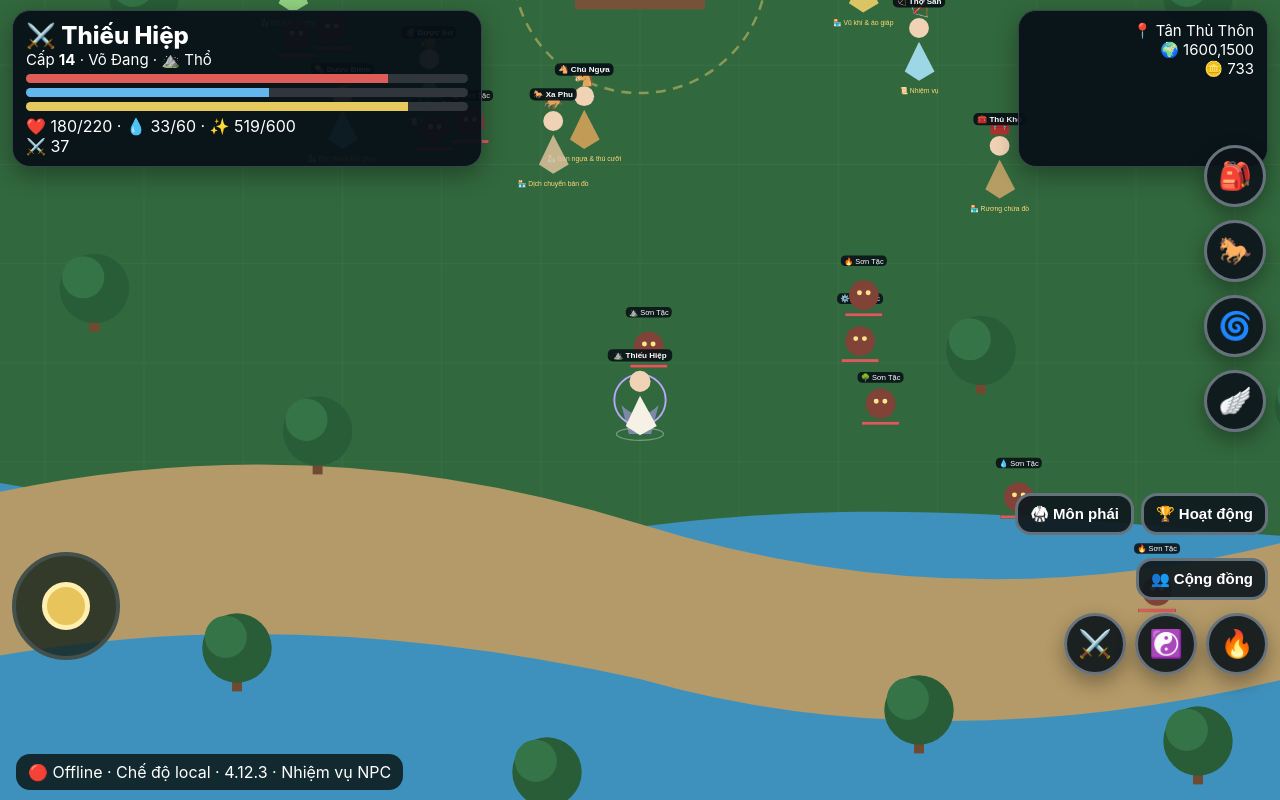
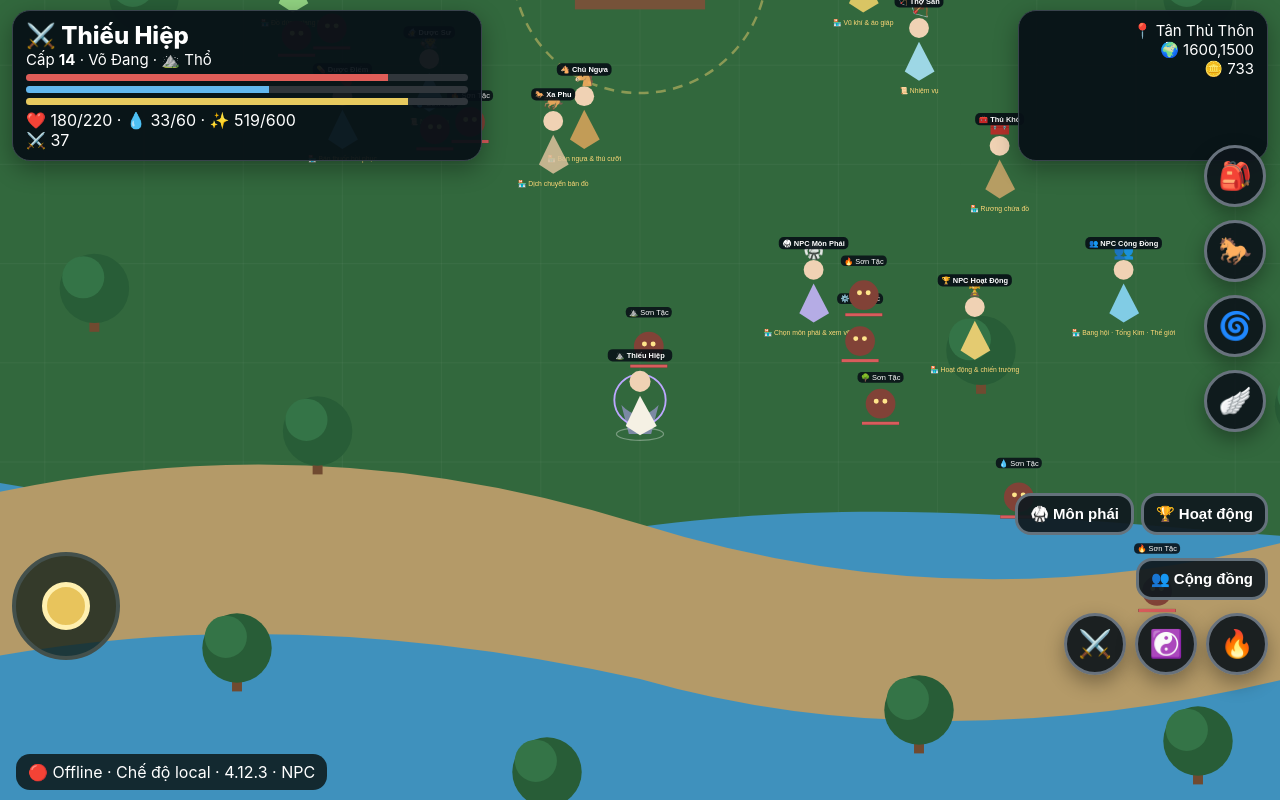
Before and after one commit to tuankjet2401-sudo/-kiem-hiep-mobi, a website: page index.html in a window 1280 px wide. Drawn offline with Linux system fonts and the light colour scheme.

Commit message:
Refine HUD styles and add NPC service options
Adjusted HUD styles for better visual consistency and added new NPC services.

```diff
--- a/index.html
+++ b/index.html
@@ -13,7 +13,7 @@ html,body{margin:0;width:100%;height:100%;overflow:hidden;background:#17351f;fon
 #game,canvas{position:fixed;inset:0;width:100%;height:100%}canvas{display:block}
 .hud{position:absolute;z-index:5;top:max(10px,env(safe-area-inset-top));left:12px;right:12px;display:flex;justify-content:space-between;gap:8px;pointer-events:none}
 .box{background:#071016ee;color:#fff;border:1px solid #39434d;border-radius:18px;padding:10px 13px;box-shadow:0 8px 25px #0005}
-#stats{width:470px;max-width:62vw}.name{font-size:24px;font-weight:800}.sub{font-size:15px}.bar{height:9px;background:#30363b;border-radius:9px;margin:5px 0;overflow:hidden}.hp{height:100%;background:#df5d58}.mp{height:100%;background:#62b7ed}.xp{height:100%;background:#e7ca5e}
+#stats{width:470px;max-width:62vw}.name{font-size:24px;font-weight:800}.sub{font-size:15px}.bar{height:7px;background:#30363b;border-radius:9px;margin:5px 0;overflow:hidden}.hp{height:100%;background:#df5d58}.mp{height:100%;background:#62b7ed}.xp{height:100%;background:#e7ca5e}
 #town{width:250px;max-width:31vw;text-align:right;font-size:15px}
 .btn{position:absolute;z-index:10;width:62px;height:62px;border-radius:50%;border:3px solid #68727d;background:#0d141be8;color:#fff;font-size:27px;display:flex;align-items:center;justify-content:center;box-shadow:0 8px 20px #0005}
 #bag{right:14px;top:145px}.travel{right:14px}.mount{top:220px}.tele{top:295px}.cape{top:370px}.on{box-shadow:0 0 0 3px #f3d46b,0 8px 20px #0005}
@@ -172,7 +172,10 @@ const npcs=[
   {id:"taphoa",name:"Tạp Hóa",icon:"🛒",x:1040,y:820,title:"Đồ dùng giang hồ",color:"#9fe28c",service:"general",quests:[]},
   {id:"vukhi",name:"Thợ Rèn",icon:"⚒️",x:1960,y:820,title:"Vũ khí & áo giáp",color:"#f3d46b",service:"weapon",quests:[]},
   {id:"xaphu",name:"Xa Phu",icon:"🐎",x:1460,y:1080,title:"Dịch chuyển bản đồ",color:"#d9c09b",service:"teleport",quests:[]},
-  {id:"ruong",name:"Thủ Khố",icon:"🧰",x:2180,y:1120,title:"Rương chứa đồ",color:"#caa56a",service:"storage",quests:[]}
+  {id:"ruong",name:"Thủ Khố",icon:"🧰",x:2180,y:1120,title:"Rương chứa đồ",color:"#caa56a",service:"storage",quests:[]},
+  {id:"npcMonPhai",name:"NPC Môn Phái",icon:"🥋",x:1880,y:1320,title:"Chọn môn phái & xem võ học",color:"#c9b7ff",service:"class",quests:[]},
+  {id:"npcHoatDong",name:"NPC Hoạt Động",icon:"🏆",x:2140,y:1380,title:"Hoạt động & chiến trường",color:"#ffd978",service:"activity",quests:[]},
+  {id:"npcCongDong",name:"NPC Cộng Đồng",icon:"👥",x:2380,y:1320,title:"Bang hội · Tống Kim · Thế giới",color:"#8ddcff",service:"community",quests:[]}
 ];
 let horseOwned=false;
 let bank=[];
@@ -229,6 +232,9 @@ function claimQuest(id){
 
 function openService(npc){
   activeNpc=npc;
+  if(npc.service==="class"){openClassModal();return}
+  if(npc.service==="activity"){openActivity();return}
+  if(npc.service==="community"){openCommunity();return}
   const title=document.getElementById("serviceTitle");
   const body=document.getElementById("serviceBody");
   title.textContent=npc.icon+" "+npc.name;
@@ -379,7 +385,7 @@ function nearestNpc(max=125){
 function checkNpcHint(){
   const n=nearestNpc(150),hint=document.getElementById("npcHint");
   if(n){
-    hint.textContent=n.service?`💬 ${n.icon} ${n.name} · Chạm để giao dịch`:`💬 ${n.icon} ${n.name} · Chạm để nhận nhiệm vụ`;
+    hint.textContent=(n.service==="class"||n.service==="activity"||n.service==="community")?`💬 ${n.icon} ${n.name} · Chạm để mở`:(n.service?`💬 ${n.icon} ${n.name} · Chạm để giao dịch`:`💬 ${n.icon} ${n.name} · Chạm để nhận nhiệm vụ`);
     hint.style.display="block";
   }else hint.style.display="none";
 }
@@ -396,7 +402,7 @@ function drawNpc(n){
   x.moveTo(n.x-23,n.y+40);x.lineTo(n.x,n.y-8);x.lineTo(n.x+25,n.y+40);x.lineTo(n.x,n.y+55);x.closePath();x.fill();
   x.font="27px sans-serif";x.textAlign="center";x.fillText(n.icon,n.x,n.y-52);
   const label=`${n.icon} ${n.name}`;
-  x.font="bold 13px sans-serif";
+  x.font="bold 12px sans-serif";
   const tw=x.measureText(label).width+12;
   x.fillStyle="#071016e8";x.beginPath();x.roundRect(n.x-tw/2,n.y-83,tw,20,8);x.fill();
   x.fillStyle="#fff";x.fillText(label,n.x,n.y-69);
@@ -475,7 +481,7 @@ if(mounted){x.font="38px sans-serif";x.fillText("🐎",P.x,P.y+30)}x.strokeStyle
 x.beginPath();x.ellipse(P.x,P.y+55,38,10,0,0,Math.PI*2);x.stroke();
 drawPlayer(P.x,P.y);x.fillStyle="#071016dd";
 x.beginPath();x.roundRect(P.x-52,P.y-82,104,20,8);x.fill();
-x.fillStyle="#fff";x.font="bold 13px sans-serif";
+x.fillStyle="#fff";x.font="bold 12px sans-serif";
 x.fillText(icons[cls[pc][6]]+" Thiếu Hiệp",P.x,P.y-68);x.restore()}
 
 c.addEventListener("touchstart",e=>{
@@ -543,7 +549,7 @@ document.getElementById("bagBtn").onclick=()=>{bagUI();openM("bagModal")};docume
 document.getElementById("mountBtn").onclick=()=>{mounted=!mounted;document.getElementById("mountBtn").classList.toggle("on",mounted);toast(mounted?"🐎 Lên ngựa":"🐎 Xuống ngựa")};
 document.getElementById("capeBtn").onclick=()=>{cape=!cape;document.getElementById("capeBtn").classList.toggle("on",cape);toast(cape?"🪽 Phi phong bật":"🪽 Phi phong tắt")};
 document.getElementById("a").onclick=attack;document.getElementById("s").onclick=skill;document.getElementById("f").onclick=fire;
-classes();sel();bagUI();hud();renderQuestTracker();document.getElementById("status").textContent="🔴 Offline · Chế độ local · 4.12.3 · Nhiệm vụ NPC";
+classes();sel();bagUI();hud();renderQuestTracker();document.getElementById("status").textContent="🔴 Offline · Chế độ local · 4.12.3 · NPC";
 let last=performance.now();function loop(t){let dt=Math.min(.035,(t-last)/1000);last=t;update(dt);draw();requestAnimationFrame(loop)}requestAnimationFrame(loop);
 </script>
 </body></html>
```
